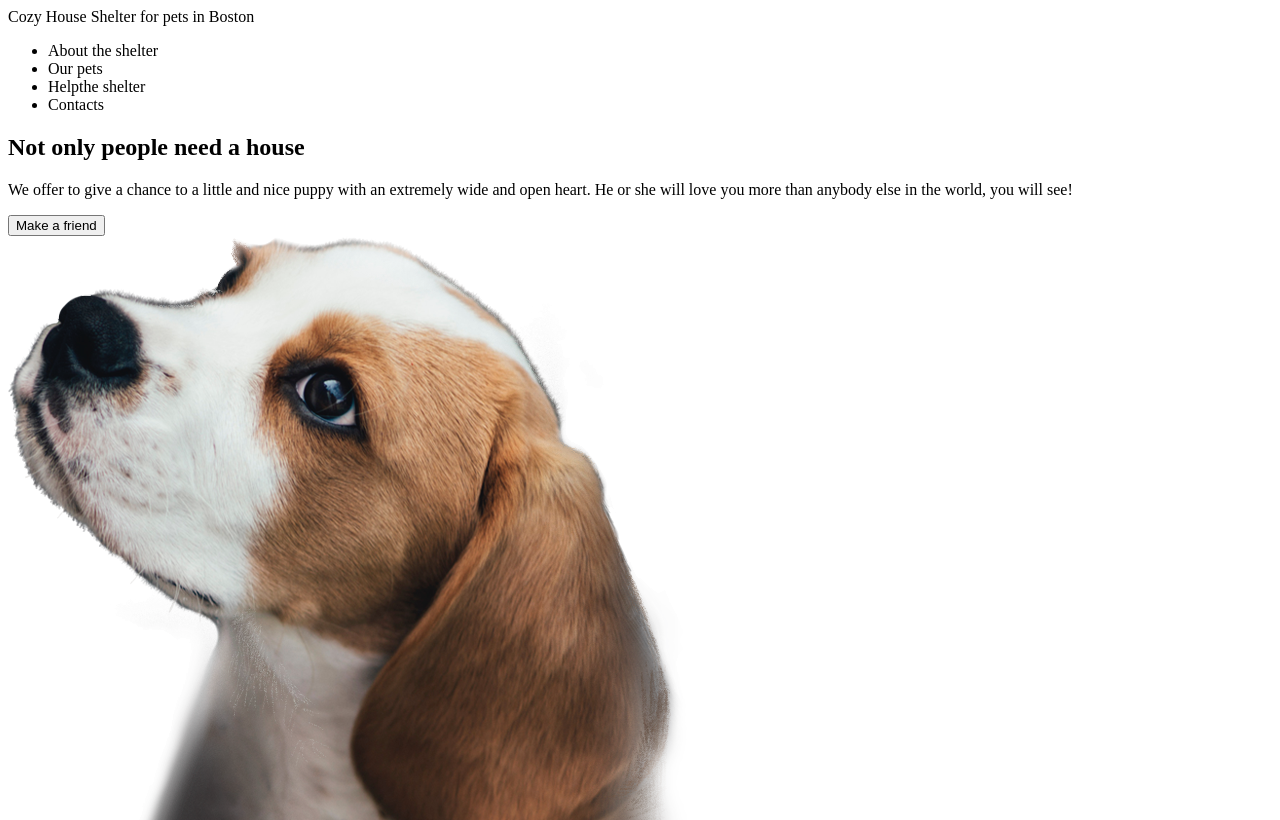
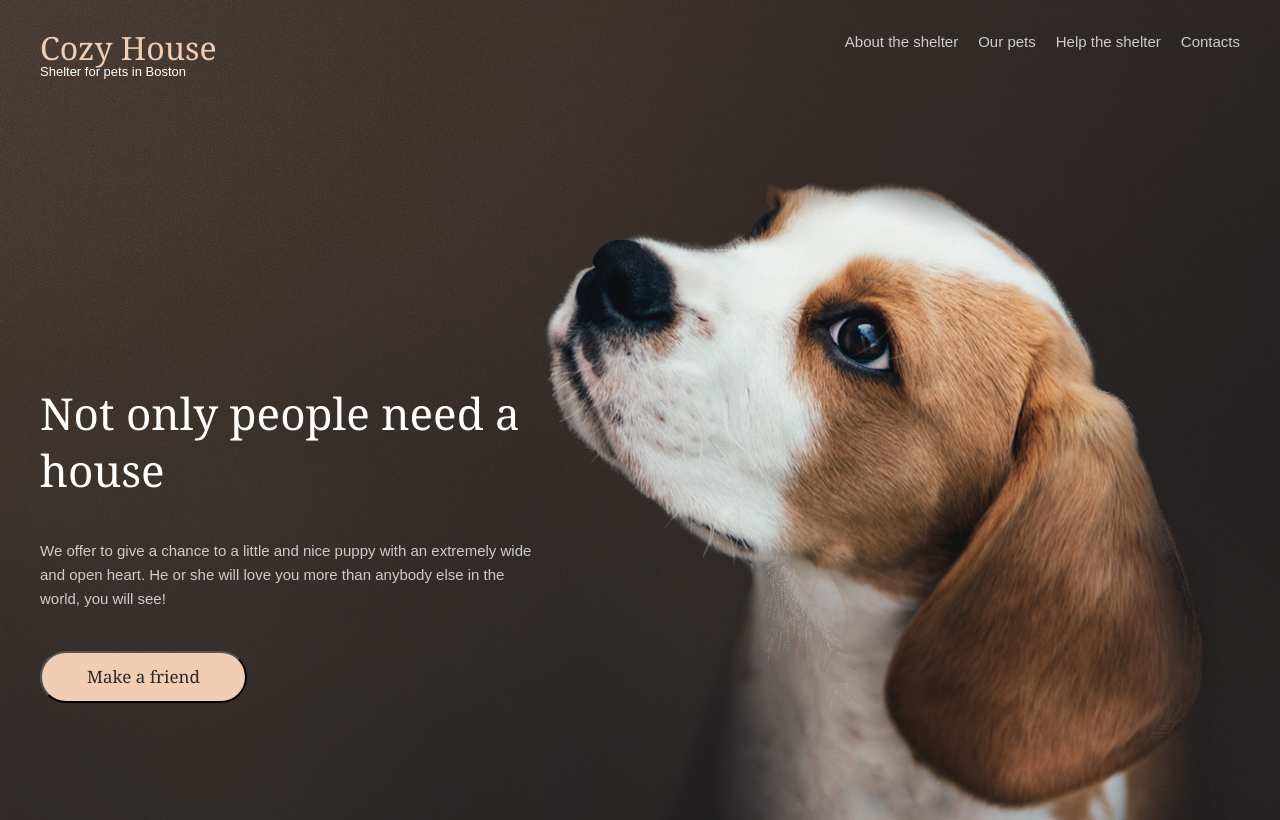
Before and after one commit to MariaSuz/Shelter, a website: page shelter/index.html in a window 1280 px wide. Shown: the top 820 px of the page. Drawn offline with Linux system fonts and the light colour scheme; files whose address does not match are found by name.

Commit message:
feat: update head

```diff
--- a/shelter/index.html
+++ b/shelter/index.html
@@ -5,11 +5,11 @@
     <meta name="viewport" content="width=device-width, initial-scale=1.0">
     <link rel="stylesheet" href="style.css">
     <title>Shelter</title>
-    <!-- шрифты подключаются из папки в sass  -->
 </head>
 <body>
     <header class="header">
-        <div class="wrapper">
+        <div class="wrapper header__wrapper">
+            <div class="header__logo-navigation">
                 <div class="logo">
                     <span class="logo__title">Cozy House</span>
                     <span class="logo__text">Shelter for pets in Boston</span>
@@ -18,21 +18,19 @@
                     <ul class="navigation">
                         <li class="navigation__link">About the shelter</li>
                         <li class="navigation__link">Our pets</li>
-                    <li class="navigation__link">Helpthe shelter</li>
+                        <li class="navigation__link">Help the shelter</li>
                         <li class="navigation__link">Contacts</li>
                     </ul>
                 </nav>
             </div>
-    </header>
-    <section class="start-screen">
-        <div class="wrapper">
+            <div class="start-screen">
                     <div class="start-screen__content">
                         <h1 class="start-screen__title">Not only people need a house</h1>
                         <p class="start-screen__text">We offer to give a chance to a little and nice puppy with an extremely wide and open heart. He or she will love you more than anybody else in the world, you will see!</p>
                         <button class="button">Make a friend</button>
                     </div>
-            <img src="src/img/start-screen-puppy.png" alt="start-screen-puppy">
+                    <img class="img-start-screen" src="src/img/start-screen-puppy.png" alt="start-screen-puppy">
             </div>
-    </section>
+    </header>
 </body>
 </html>
--- /dev/null
+++ b/shelter/src/sass/abstract/_constants.scss
@@ -0,0 +1,10 @@
+$text-dark: rgba(76, 76, 76, 1);
+$text-light:rgba(205, 205, 205, 1);
+$button-border: rgba(241, 205, 179, 1);
+$text-grey: rgba(255, 255, 255, 1);
+
+
+
+$content-width: 1280px;
+$tablet-width: 768px;
+$mobile-width: 320px;
--- /dev/null
+++ b/shelter/src/sass/abstract/_mixins.scss
@@ -0,0 +1,20 @@
+@mixin media-tablet {
+    @media (max-width: $tablet-width) { @content; }
+}
+
+@mixin media-mobile {
+    @media (max-width: $mobile-width) { @content; }
+}
+
+// @mixin font ($size, $weight: 400, $line-height: $size) {
+//     font-size: $size;
+//     line-height: $line-height;
+// }
+
+// .logo__text{
+//     font-family: 'Arial', Helvetica, sans-serif;
+//     font-weight: 400;
+//     font-size: 13px;
+//     line-height: 14.95px;
+//     color: $text-grey;
+// }
--- /dev/null
+++ b/shelter/src/sass/abstract/_placeholders.scss
@@ -0,0 +1,7 @@
+%font-prim {
+    font-family:  Arial, Helvetica, sans-serif;
+}
+
+%font-second {
+    font-family: Georgia, 'Times New Roman', Times, serif;
+}
--- /dev/null
+++ b/shelter/src/sass/base/_base.scss
@@ -0,0 +1,10 @@
+* {
+    margin: 0;
+    padding: 0;
+  }
+
+  body {
+    width: 100%;
+    // @extend %font-prim;
+    // @include font($size: 15px, $height: 2.6rem, $weight: 400);
+  }
--- /dev/null
+++ b/shelter/src/sass/layouts/_header.scss
@@ -0,0 +1,92 @@
+.header {
+    width: 100%;
+}
+
+.header__logo-navigation {
+    display: flex;
+    padding-top: 30px;
+    justify-content: space-between;
+}
+
+.logo{
+    display: flex;
+    flex-direction: column;
+}
+
+.navigation {
+    display: flex;
+    gap: 20px;
+}
+
+.logo__title {
+    font-family: 'Georgia', 'Times New Roman', Times, serif;
+    font-weight: 400;
+    font-size: 32px;
+    line-height: 35.2px;
+    color: $button-border;
+}
+
+.logo__text{
+    font-family: 'Arial', Helvetica, sans-serif;
+    font-weight: 400;
+    font-size: 13px;
+    line-height: 14.95px;
+    color: $text-grey;
+}
+
+.navigation__link{
+    list-style: none;
+    font-family: 'Arial', Helvetica, sans-serif;
+    font-weight: 400;
+    font-size: 15px;
+    line-height: 24px;
+    color: $text-light;
+}
+
+
+
+
+// Вторая часть
+.start-screen{
+    display: flex;
+    padding-top: 100px;
+    align-items: center;
+}
+
+.start-screen__content{
+    display: flex;
+    flex-direction: column;
+    gap: 40px;
+}
+
+.start-screen__title{
+    font-family: 'Georgia', 'Times New Roman', Times, serif;
+    font-weight: 400;
+    font-size: 44px;
+    line-height: 57.2px;
+    color: $text-grey;
+}
+
+.start-screen__text{
+    font-family: 'Arial', Helvetica, sans-serif;
+    font-weight: 400;
+    font-size: 15px;
+    line-height: 24px;
+    color:$text-light;
+}
+
+.button{
+    display: inline-block;
+    text-decoration: none;
+    width: 207px;
+    height: 52px;
+    background-color: $button-border;
+    font-family: 'Georgia', 'Times New Roman', Times, serif;
+    font-weight: 400;
+    font-size: 17px;
+    line-height: 22.1px;
+    color: rgba(41, 41, 41, 1);
+    border-radius: 100px;
+    padding: 15px, 45px, 15px, 45px;
+
+}
--- /dev/null
+++ b/shelter/src/sass/layouts/_wrapper.scss
@@ -0,0 +1,16 @@
+.wrapper {
+    width: 100%;
+    max-width: $content-width;
+    margin: 0 auto;
+    box-sizing: border-box;
+    padding-left: 40px;
+    padding-right: 40px;
+}
+
+.header__wrapper {
+    // background-image: url('../../img/start-screen-background.jpg');
+    background-image:
+    linear-gradient(150deg, rgba(91, 72, 58, 0.4), rgba(38, 36, 37, 0.1)),
+    url('/mariasuz-JSFEPRESCHOOL2024Q2/shelter/src/img/start-screen-background.jpg');
+    height: 908px;
+}
--- /dev/null
+++ b/shelter/src/sass/style.scss
@@ -0,0 +1,10 @@
+@import "abstract/constants";
+@import "abstract/placeholders";
+@import "abstract/mixins";
+
+//Base
+@import "base/base";
+
+//Layouts
+@import "layouts/wrapper";
+@import "layouts/header";
```
Also changed, not shown: shelter/package.json (added, +12 -0 lines), shelter/style.css, 1 other file. Lines whose indentation alone changed are shown as unchanged.
